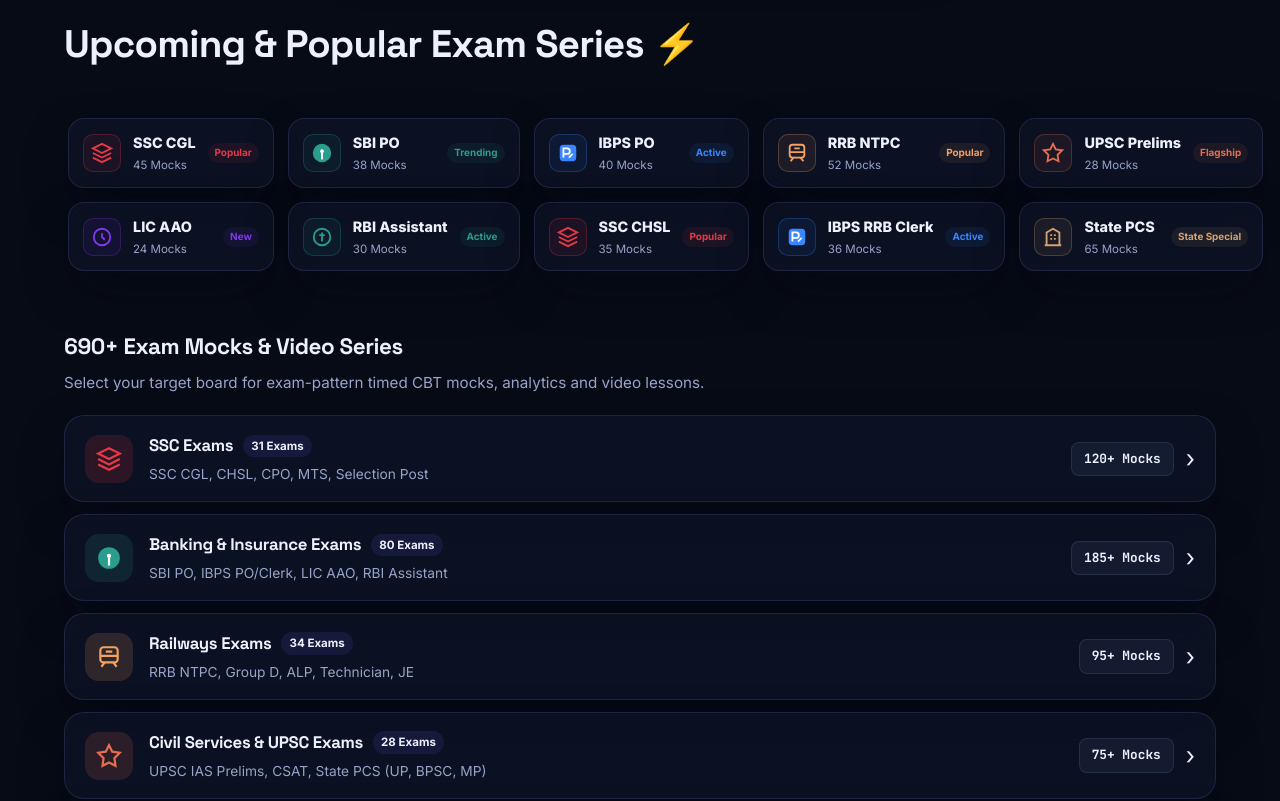
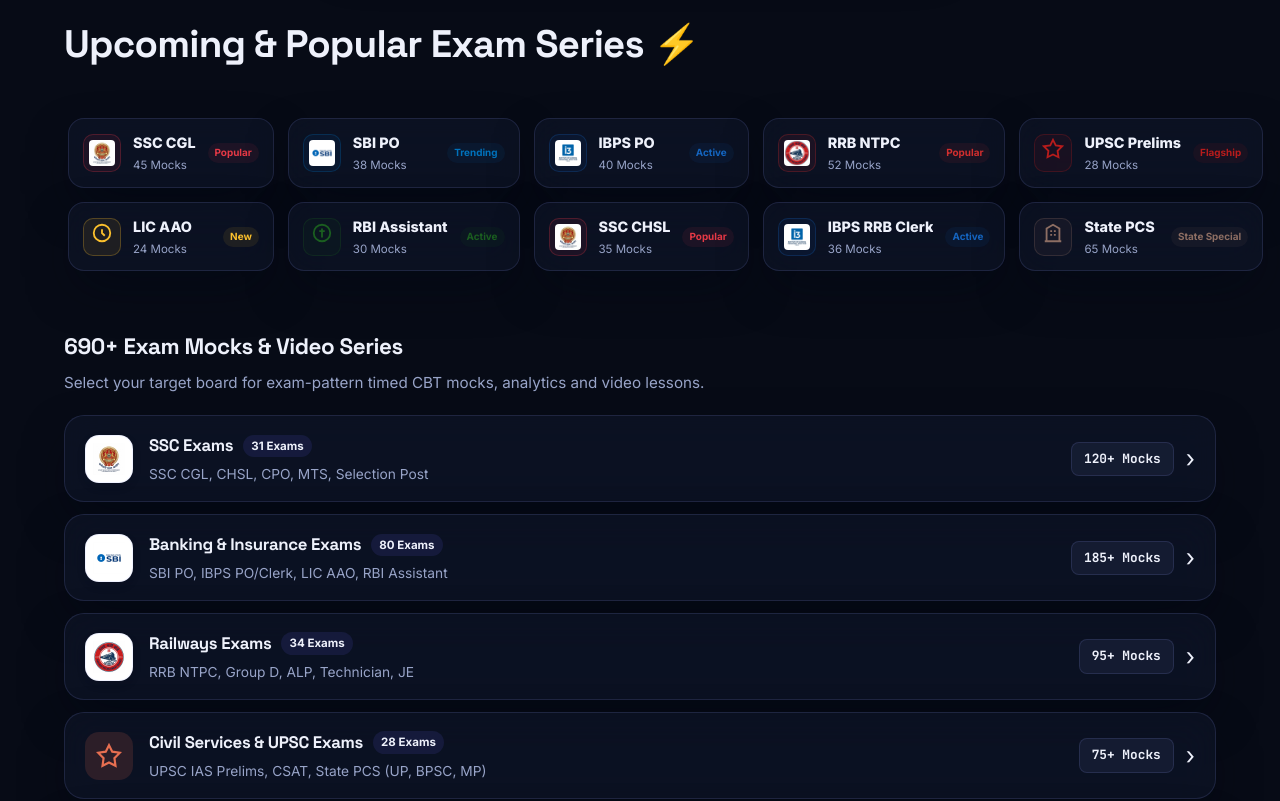
Before and after one commit to elpractest/elpractest, an Astro site in the folder web/: page / in a window 1280 px wide. Shown: the part 823-1624 px from the top of the page. Built offline with nearby package versions, Linux system fonts and the light colour scheme; Astro itself is replaced by a stand-in of ours; no server answers.

Commit message:
feat(logos): integrate official real exam logos (SSC, SBI, IBPS, RRB) into exam target cards and category list rows

```diff
--- a/web/src/pages/index.astro
+++ b/web/src/pages/index.astro
@@ -5,22 +5,22 @@
 const spaUrl = import.meta.env.PUBLIC_SPA_URL || 'http://localhost:3000';
 
 const popularExams = [
-  { name: 'SSC CGL', type: 'SSC', count: '45 Mocks', icon: 'ssc', badge: 'Popular', color: '#e63946' },
-  { name: 'SBI PO', type: 'Banking', count: '38 Mocks', icon: 'sbi', badge: 'Trending', color: '#2a9d8f' },
-  { name: 'IBPS PO', type: 'Banking', count: '40 Mocks', icon: 'ibps', badge: 'Active', color: '#3a86ff' },
-  { name: 'RRB NTPC', type: 'Railways', count: '52 Mocks', icon: 'rrb', badge: 'Popular', color: '#f4a261' },
-  { name: 'UPSC Prelims', type: 'Civil Services', count: '28 Mocks', icon: 'upsc', badge: 'Flagship', color: '#e76f51' },
-  { name: 'LIC AAO', type: 'Insurance', count: '24 Mocks', icon: 'lic', badge: 'New', color: '#8338ec' },
-  { name: 'RBI Assistant', type: 'Banking', count: '30 Mocks', icon: 'rbi', badge: 'Active', color: '#2a9d8f' },
-  { name: 'SSC CHSL', type: 'SSC', count: '35 Mocks', icon: 'ssc', badge: 'Popular', color: '#e63946' },
-  { name: 'IBPS RRB Clerk', type: 'Banking', count: '36 Mocks', icon: 'ibps', badge: 'Active', color: '#3a86ff' },
-  { name: 'State PCS', type: 'State Govt', count: '65 Mocks', icon: 'state', badge: 'State Special', color: '#d4a373' },
+  { name: 'SSC CGL', type: 'SSC', count: '45 Mocks', logo: '/images/logos/ssc.png', badge: 'Popular', color: '#e63946' },
+  { name: 'SBI PO', type: 'Banking', count: '38 Mocks', logo: '/images/logos/sbi.png', badge: 'Trending', color: '#0072bc' },
+  { name: 'IBPS PO', type: 'Banking', count: '40 Mocks', logo: '/images/logos/ibps.png', badge: 'Active', color: '#1565c0' },
+  { name: 'RRB NTPC', type: 'Railways', count: '52 Mocks', logo: '/images/logos/rrb.png', badge: 'Popular', color: '#d32f2f' },
+  { name: 'UPSC Prelims', type: 'Civil Services', count: '28 Mocks', icon: 'upsc', badge: 'Flagship', color: '#b71c1c' },
+  { name: 'LIC AAO', type: 'Insurance', count: '24 Mocks', icon: 'lic', badge: 'New', color: '#fbc02d' },
+  { name: 'RBI Assistant', type: 'Banking', count: '30 Mocks', icon: 'rbi', badge: 'Active', color: '#1b5e20' },
+  { name: 'SSC CHSL', type: 'SSC', count: '35 Mocks', logo: '/images/logos/ssc.png', badge: 'Popular', color: '#e63946' },
+  { name: 'IBPS RRB Clerk', type: 'Banking', count: '36 Mocks', logo: '/images/logos/ibps.png', badge: 'Active', color: '#1565c0' },
+  { name: 'State PCS', type: 'State Govt', count: '65 Mocks', icon: 'state', badge: 'State Special', color: '#8d6e63' },
 ];
 
 const examCategoriesList = [
-  { id: 'ssc', title: 'SSC Exams', desc: 'SSC CGL, CHSL, CPO, MTS, Selection Post', count: '120+ Mocks', icon: 'ssc', tag: '31 Exams' },
-  { id: 'banking', title: 'Banking & Insurance Exams', desc: 'SBI PO, IBPS PO/Clerk, LIC AAO, RBI Assistant', count: '185+ Mocks', icon: 'sbi', tag: '80 Exams' },
-  { id: 'railways', title: 'Railways Exams', desc: 'RRB NTPC, Group D, ALP, Technician, JE', count: '95+ Mocks', icon: 'rrb', tag: '34 Exams' },
+  { id: 'ssc', title: 'SSC Exams', desc: 'SSC CGL, CHSL, CPO, MTS, Selection Post', count: '120+ Mocks', logo: '/images/logos/ssc.png', icon: 'ssc', tag: '31 Exams' },
+  { id: 'banking', title: 'Banking & Insurance Exams', desc: 'SBI PO, IBPS PO/Clerk, LIC AAO, RBI Assistant', count: '185+ Mocks', logo: '/images/logos/sbi.png', icon: 'sbi', tag: '80 Exams' },
+  { id: 'railways', title: 'Railways Exams', desc: 'RRB NTPC, Group D, ALP, Technician, JE', count: '95+ Mocks', logo: '/images/logos/rrb.png', icon: 'rrb', tag: '34 Exams' },
   { id: 'civil', title: 'Civil Services & UPSC Exams', desc: 'UPSC IAS Prelims, CSAT, State PCS (UP, BPSC, MP)', count: '75+ Mocks', icon: 'upsc', tag: '28 Exams' },
   { id: 'defense', title: 'Defence & Police Exams', desc: 'CDS, NDA, AFCAT, State Police SI & Constable', count: '60+ Mocks', icon: 'defense', tag: '75 Exams' },
   { id: 'teaching', title: 'Teaching Exams', desc: 'CTET, STET, UPTET, KVS, NVS, NET GS', count: '50+ Mocks', icon: 'teaching', tag: '170 Exams' },
@@ -126,18 +126,10 @@
         {popularExams.map((e) => (
           <a href="/courses" class="exam-micro-card glass-panel glass-panel-hover">
             <div class="exam-icon-badge" style={`background: ${e.color}15; border-color: ${e.color}40;`}>
-              {e.icon === 'ssc' && (
-                <svg viewBox="0 0 24 24" width="22" height="22" fill="none" stroke={e.color} stroke-width="2"><path d="M12 2L2 7l10 5 10-5-10-5zM2 17l10 5 10-5M2 12l10 5 10-5"/></svg>
-              )}
-              {e.icon === 'sbi' && (
-                <svg viewBox="0 0 24 24" width="22" height="22" fill="#2a9d8f"><circle cx="12" cy="12" r="10"/><rect x="11" y="12" width="2" height="7" fill="#fff"/><circle cx="12" cy="10" r="2" fill="#fff"/></svg>
-              )}
-              {e.icon === 'ibps' && (
-                <svg viewBox="0 0 24 24" width="22" height="22" fill="#3a86ff"><rect x="3" y="3" width="18" height="18" rx="4"/><path d="M7 17V7h4a3 3 0 0 1 0 6H7m6 4l4-4" stroke="#fff" stroke-width="2"/></svg>
-              )}
-              {e.icon === 'rrb' && (
-                <svg viewBox="0 0 24 24" width="22" height="22" fill="none" stroke={e.color} stroke-width="2"><rect x="4" y="3" width="16" height="14" rx="3"/><path d="M4 11h16M8 17l-3 4M16 17l3 4M9 7h6"/></svg>
-              )}
+              {e.logo ? (
+                <img src={e.logo} alt={e.name} class="exam-real-logo" />
+              ) : (
+                <div class="logo-fallback-badge">
                   {e.icon === 'upsc' && (
                     <svg viewBox="0 0 24 24" width="22" height="22" fill="none" stroke={e.color} stroke-width="2"><path d="M12 2l3 6 7 1-5 5 1 7-6-3-6 3 1-7-5-5 7-1z"/></svg>
                   )}
@@ -149,6 +141,8 @@
                   )}
                   {e.icon === 'state' && (
                     <svg viewBox="0 0 24 24" width="22" height="22" fill="none" stroke={e.color} stroke-width="2"><path d="M3 21h18M5 21V7l7-4 7 4v14M9 10h2M13 10h2M9 14h2M13 14h2"/></svg>
+                  )}
+                </div>
               )}
             </div>
             <div class="exam-micro-info">
@@ -170,21 +164,12 @@
         {examCategoriesList.map((cat) => (
           <a href="/courses" class="category-row-card glass-panel glass-panel-hover">
             <div class="cat-row-icon">
-              {cat.icon === 'ssc' && (
-                <div class="cat-icon-box ssc-bg">
-                  <svg viewBox="0 0 24 24" width="26" height="26" fill="none" stroke="currentColor" stroke-width="2"><path d="M12 2L2 7l10 5 10-5-10-5zM2 17l10 5 10-5M2 12l10 5 10-5"/></svg>
+              {cat.logo ? (
+                <div class="cat-icon-box real-logo-box">
+                  <img src={cat.logo} alt={cat.title} class="cat-real-logo" />
                 </div>
-              )}
-              {cat.icon === 'sbi' && (
-                <div class="cat-icon-box sbi-bg">
-                  <svg viewBox="0 0 24 24" width="26" height="26" fill="currentColor"><circle cx="12" cy="12" r="10"/><rect x="11" y="12" width="2" height="7" fill="#fff"/><circle cx="12" cy="10" r="2" fill="#fff"/></svg>
-                </div>
-              )}
-              {cat.icon === 'rrb' && (
-                <div class="cat-icon-box rrb-bg">
-                  <svg viewBox="0 0 24 24" width="26" height="26" fill="none" stroke="currentColor" stroke-width="2"><rect x="4" y="3" width="16" height="14" rx="3"/><path d="M4 11h16M8 17l-3 4M16 17l3 4M9 7h6"/></svg>
-                </div>
-              )}
+              ) : (
+                <div class="cat-icon-box fallback-bg">
                   {cat.icon === 'upsc' && (
                     <div class="cat-icon-box upsc-bg">
                       <svg viewBox="0 0 24 24" width="26" height="26" fill="none" stroke="currentColor" stroke-width="2"><path d="M12 2l3 6 7 1-5 5 1 7-6-3-6 3 1-7-5-5 7-1z"/></svg>
@@ -198,6 +183,8 @@
                   {cat.icon === 'teaching' && (
                     <div class="cat-icon-box teaching-bg">
                       <svg viewBox="0 0 24 24" width="26" height="26" fill="none" stroke="currentColor" stroke-width="2"><path d="M22 10v6M2 10l10-5 10 5-10 5z"/><path d="M6 12v5c3 3 9 3 12 0v-5"/></svg>
+                    </div>
+                  )}
                 </div>
               )}
             </div>
@@ -1094,6 +1081,24 @@
   .defense-bg { background: rgba(58, 134, 255, 0.15); color: #3a86ff; }
   .teaching-bg { background: rgba(131, 56, 236, 0.15); color: #8338ec; }
 
+  .exam-real-logo {
+    width: 26px;
+    height: 26px;
+    object-fit: contain;
+    border-radius: 4px;
+  }
+  .real-logo-box {
+    background: #ffffff;
+    border: 1px solid var(--border-color);
+    box-shadow: 0 4px 12px rgba(0, 0, 0, 0.05);
+    padding: 6px;
+  }
+  .cat-real-logo {
+    width: 32px;
+    height: 32px;
+    object-fit: contain;
+  }
+
   .cat-row-info {
     flex-grow: 1;
     min-width: 0;
```
Also changed, not shown: web/public/images/logos/ibps.png (added), web/public/images/logos/rrb.png (added), web/public/images/logos/sbi.png (added), web/public/images/logos/ssc.png (added), 1 other file. Lines whose indentation alone changed are shown as unchanged.
